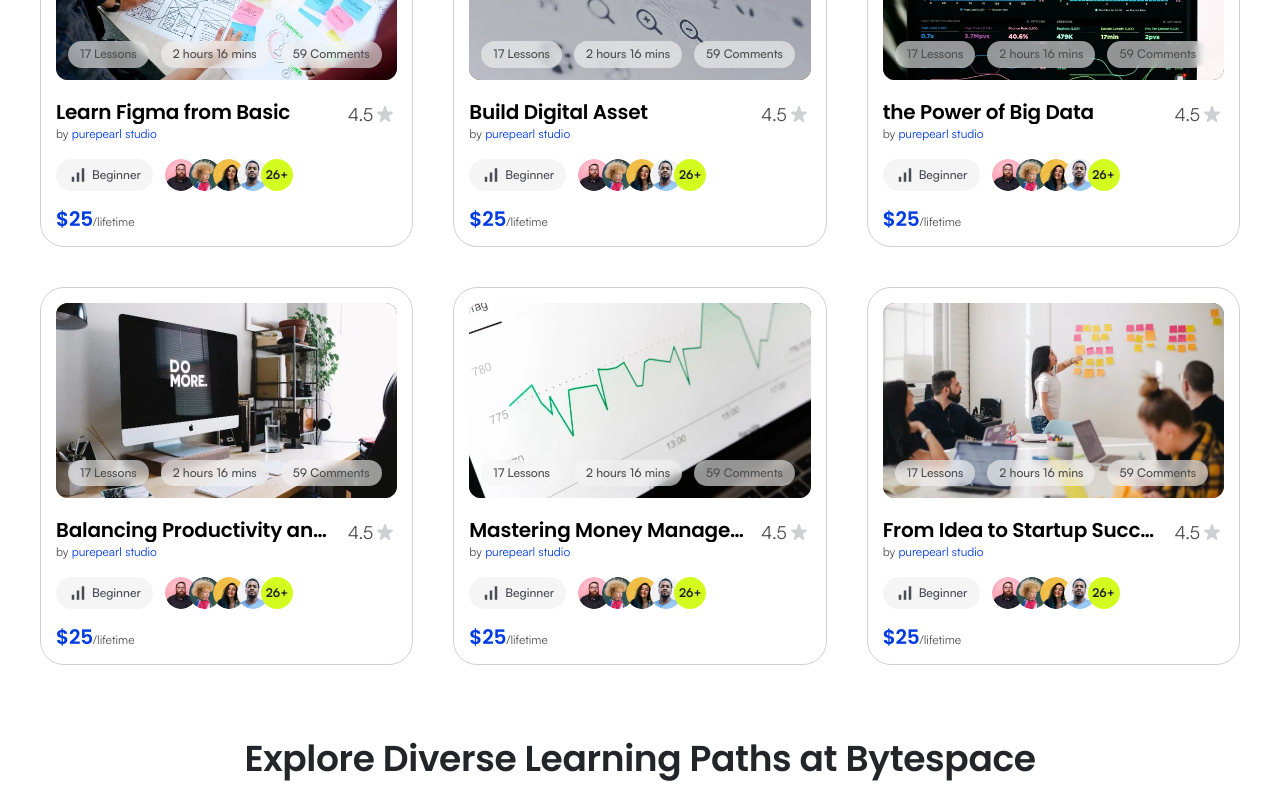
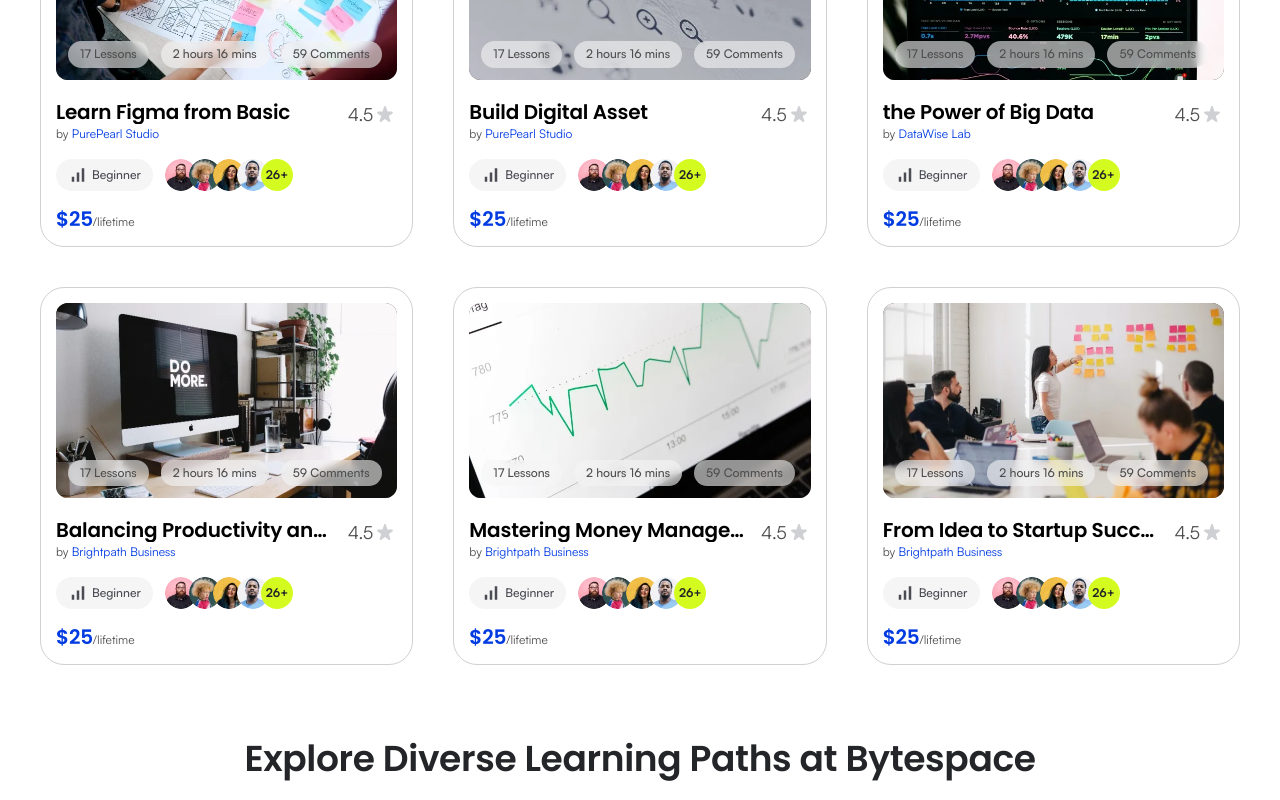
Before and after one commit to mohammad-ishtiaque/byteSpace-web, a Next.js app: page / in a window 1280 px wide. Shown: the part 1900-2700 px from the top of the page. Built offline with nearby package versions, Linux system fonts and the light colour scheme.

Commit message:
Give each course its own creator and count real courses per creator

```diff
--- a/src/components/course/CourseCard.jsx
+++ b/src/components/course/CourseCard.jsx
@@ -2,7 +2,7 @@ import Image from "next/image";
 import Link from "next/link";
 import AvatarGroup from "@/components/ui/AvatarGroup";
 import StarIcon from "@/components/ui/StarIcon";
-import { ROUTES } from "@/lib/constants";
+import { ROUTES, creatorUrl } from "@/lib/constants";
 import { cn } from "@/lib/utils";
 
 export default function CourseCard({ course, variant = "default", className }) {
@@ -44,7 +44,13 @@ export default function CourseCard({ course, variant = "default", className }) {
             </Link>
           </h3>
           <p className="text-body-xs text-muted">
-            by <span className="text-primary">{creator}</span>
+            by{" "}
+            <Link
+              href={creatorUrl(course.creatorSlug)}
+              className="relative z-10 text-primary underline-offset-2 hover:underline"
+            >
+              {creator}
+            </Link>
           </p>
         </div>
         <p className="flex shrink-0 items-center text-body-l text-muted">
--- a/src/components/course/CourseSidebar.jsx
+++ b/src/components/course/CourseSidebar.jsx
@@ -31,7 +31,7 @@ export default function CourseSidebar({ course, creator, creatorHref }) {
       </Link>
 
       <div className="mt-6">
-        <p className="font-heading text-title font-semibold">{creator?.summary}</p>
+        <p className="font-heading text-title font-semibold">{course.ctaText}</p>
         <p className="mt-6 flex items-end">
           <span className="font-heading text-[2rem] leading-[1.2] font-semibold text-primary">${course.price}</span>
           <span className="text-body-m text-muted">/lifetime</span>
@@ -53,7 +53,7 @@ export default function CourseSidebar({ course, creator, creatorHref }) {
               <p className="text-body-m text-shuttle-400">{creator.role}</p>
             </div>
           </div>
-          <p className="mt-6 text-body-m text-shuttle-700">{creator.summary}</p>
+          <p className="mt-6 text-body-m text-shuttle-700">{course.ctaText}</p>
           <Link
             href={creatorHref}
             className="mt-6 inline-flex h-[35px] items-center rounded-3xl border border-shuttle-200 px-4 text-label-s font-medium transition-colors hover:border-primary hover:text-primary"
--- a/src/lib/courses.js
+++ b/src/lib/courses.js
@@ -1,6 +1,8 @@
 export const FEATURED_TOPIC = "Featured";
 
 export const COURSES_PER_PAGE = 9;
+
+export const CREATOR_COURSES_PER_PAGE = 6;
 
 export const SORT_OPTIONS = [
   { value: "", label: "Most relevant" },
--- a/src/mocks/courseDetails.js
+++ b/src/mocks/courseDetails.js
@@ -1,6 +1,7 @@
 const STUDENT = (n) => `/images/avatars/student-${n}.webp`;
 
 export const courseDetails = {
+  ctaText: "Ready to Dive In? Enroll Now and Start Building Your Digital Future!",
   subtitle: "Unlock the Power of Digital Creation with Expert Guidance",
   students: 199,
   totalLessons: 112,
@@ -77,7 +78,7 @@ export const courseDetails = {
   reviews: [
     {
       id: 1,
-      name: "PurePearl Studio",
+      name: "Esther Howard",
       role: "UI/UX Designer",
       avatar: STUDENT(1),
       rating: 5,
--- a/src/mocks/courses.js
+++ b/src/mocks/courses.js
@@ -3,7 +3,6 @@ import { FEATURED_TOPIC } from "@/lib/courses";
 const LEARNERS = [1, 2, 3, 4].map((n) => `/images/avatars/learner-${n}.webp`);
 
 const base = {
-  creator: "purepearl studio",
   level: "Beginner",
   lessons: 17,
   duration: "2 hours 16 mins",
@@ -19,6 +18,7 @@ export const courses = [
   {
     ...base,
     id: 1,
+    creatorSlug: "purepearl-studio",
     slug: "learn-figma-from-basic",
     title: "Learn Figma from Basic",
     image: "/images/courses/course-1.webp",
@@ -29,6 +29,7 @@ export const courses = [
   {
     ...base,
     id: 2,
+    creatorSlug: "purepearl-studio",
     slug: "build-digital-asset",
     title: "Build Digital Asset",
     image: "/images/courses/course-2.webp",
@@ -39,6 +40,7 @@ export const courses = [
   {
     ...base,
     id: 3,
+    creatorSlug: "datawise-lab",
     slug: "the-power-of-big-data",
     title: "the Power of Big Data",
     image: "/images/courses/course-3.webp",
@@ -49,6 +51,7 @@ export const courses = [
   {
     ...base,
     id: 4,
+    creatorSlug: "brightpath-business",
     slug: "balancing-productivity-and-self-care",
     title: "Balancing Productivity and Self-Care",
     image: "/images/courses/course-4.webp",
@@ -59,6 +62,7 @@ export const courses = [
   {
     ...base,
     id: 5,
+    creatorSlug: "brightpath-business",
     slug: "mastering-money-management",
     title: "Mastering Money Management",
     image: "/images/courses/course-5.webp",
@@ -69,6 +73,7 @@ export const courses = [
   {
     ...base,
     id: 6,
+    creatorSlug: "brightpath-business",
     slug: "from-idea-to-startup-success",
     title: "From Idea to Startup Success",
     image: "/images/courses/course-6.webp",
@@ -79,6 +84,7 @@ export const courses = [
   {
     ...base,
     id: 7,
+    creatorSlug: "buzzline-marketing",
     slug: "social-media-marketing-essentials",
     title: "Social Media Marketing Essentials",
     image: "/images/courses/course-6.webp",
@@ -91,6 +97,7 @@ export const courses = [
   {
     ...base,
     id: 8,
+    creatorSlug: "purepearl-studio",
     slug: "design-systems-in-figma",
     title: "Design Systems in Figma",
     image: "/images/courses/course-1.webp",
@@ -103,6 +110,7 @@ export const courses = [
   {
     ...base,
     id: 9,
+    creatorSlug: "datawise-lab",
     slug: "modern-web-development-with-react",
     title: "Modern Web Development with React",
     image: "/images/courses/course-3.webp",
@@ -115,6 +123,7 @@ export const courses = [
   {
     ...base,
     id: 10,
+    creatorSlug: "purepearl-studio",
     slug: "icon-and-illustration-basics",
     title: "Icon and Illustration Basics",
     image: "/images/courses/course-2.webp",
@@ -126,6 +135,7 @@ export const courses = [
   {
     ...base,
     id: 11,
+    creatorSlug: "datawise-lab",
     slug: "data-analysis-with-python",
     title: "Data Analysis with Python",
     image: "/images/courses/course-5.webp",
@@ -138,6 +148,7 @@ export const courses = [
   {
     ...base,
     id: 12,
+    creatorSlug: "purepearl-studio",
     slug: "build-a-productive-workspace",
     title: "Build a Productive Workspace",
     image: "/images/courses/course-4.webp",
@@ -149,6 +160,7 @@ export const courses = [
   {
     ...base,
     id: 13,
+    creatorSlug: "purepearl-studio",
     slug: "photography-for-beginners",
     title: "Photography for Beginners",
     image: "/images/courses/course-1.webp",
@@ -160,6 +172,7 @@ export const courses = [
   {
     ...base,
     id: 14,
+    creatorSlug: "buzzline-marketing",
     slug: "content-marketing-that-works",
     title: "Content Marketing That Works",
     image: "/images/courses/course-5.webp",
@@ -172,6 +185,7 @@ export const courses = [
   {
     ...base,
     id: 15,
+    creatorSlug: "datawise-lab",
     slug: "cloud-basics-for-beginners",
     title: "Cloud Basics for Beginners",
     image: "/images/courses/course-3.webp",
@@ -183,6 +197,7 @@ export const courses = [
   {
     ...base,
     id: 16,
+    creatorSlug: "purepearl-studio",
     slug: "motion-design-and-animation",
     title: "Motion Design and Animation",
     image: "/images/courses/course-2.webp",
--- a/src/mocks/creators.js
+++ b/src/mocks/creators.js
@@ -2,12 +2,37 @@ export const creators = [
   {
     slug: "purepearl-studio",
     name: "PurePearl Studio",
-    courseCreatorName: "purepearl studio",
     role: "Professional Creator",
     headline: "Passionate UI/UX, Web designer",
     avatar: "/images/avatars/student-3.webp",
-    followers: 12,
+    followers: 1284,
     bio: "Welcome to the creative world of PurePearl Studio. Here, you'll discover the passion, expertise, and inspiration that drive my creative journey. Let's explore and learn together!",
-    summary: "Ready to Dive In? Enroll Now and Start Building Your Digital Future!",
+  },
+  {
+    slug: "datawise-lab",
+    name: "DataWise Lab",
+    role: "Data & Development Mentor",
+    headline: "Making data and code easy to understand",
+    avatar: "/images/avatars/testimonial-3.webp",
+    followers: 642,
+    bio: "DataWise Lab turns complex topics like data analysis, cloud and modern web development into clear, practical lessons you can use at work right away.",
+  },
+  {
+    slug: "brightpath-business",
+    name: "Brightpath Business",
+    role: "Business Coach",
+    headline: "Helping founders and freelancers grow",
+    avatar: "/images/avatars/testimonial-2.webp",
+    followers: 915,
+    bio: "Brightpath Business shares real lessons from years of building companies: planning, money management and staying productive without burning out.",
+  },
+  {
+    slug: "buzzline-marketing",
+    name: "Buzzline Marketing",
+    role: "Marketing Strategist",
+    headline: "Social media and content that people actually read",
+    avatar: "/images/avatars/testimonial-1.webp",
+    followers: 377,
+    bio: "Buzzline Marketing teaches social media and content marketing that is simple, honest and focused on results you can measure.",
   },
 ];
--- a/src/services/courses.js
+++ b/src/services/courses.js
@@ -1,6 +1,10 @@
-import { categories, courseLevels, courseTopics, courses } from "@/mocks/courses";
+import { categories, courseLevels, courseTopics, courses as rawCourses } from "@/mocks/courses";
 import { courseDetails } from "@/mocks/courseDetails";
+import { creators } from "@/mocks/creators";
 import { COURSES_PER_PAGE, FEATURED_TOPIC, matchesTopic } from "@/lib/courses";
+
+const creatorNames = Object.fromEntries(creators.map((creator) => [creator.slug, creator.name]));
+const courses = rawCourses.map((course) => ({ ...course, creator: creatorNames[course.creatorSlug] }));
 
 const sorters = {
   rating: (a, b) => b.rating - a.rating,
@@ -19,22 +23,31 @@ export async function getCourses({ topic, limit } = {}) {
   return limit ? result.slice(0, limit) : result;
 }
 
-export async function searchCourses({ q, topic, level, category, creator, sort, page = 1 } = {}) {
+export async function searchCourses({
+  q,
+  topic,
+  level,
+  category,
+  creatorSlug,
+  sort,
+  page = 1,
+  pageSize = COURSES_PER_PAGE,
+} = {}) {
   const filtered = courses.filter(
     (course) =>
-      (!creator || course.creator === creator) &&
+      (!creatorSlug || course.creatorSlug === creatorSlug) &&
       matchesQuery(course, q) &&
       matchesTopic(course, topic) &&
       (!level || course.level === level) &&
       (!category || course.category === category),
   );
   const sorted = sorters[sort] ? [...filtered].sort(sorters[sort]) : filtered;
-  const totalPages = Math.max(1, Math.ceil(sorted.length / COURSES_PER_PAGE));
+  const totalPages = Math.max(1, Math.ceil(sorted.length / pageSize));
   const currentPage = Math.min(Math.max(1, Number(page) || 1), totalPages);
-  const start = (currentPage - 1) * COURSES_PER_PAGE;
+  const start = (currentPage - 1) * pageSize;
 
   return {
-    courses: sorted.slice(start, start + COURSES_PER_PAGE),
+    courses: sorted.slice(start, start + pageSize),
     total: sorted.length,
     page: currentPage,
     totalPages,
--- a/src/services/creators.js
+++ b/src/services/creators.js
@@ -1,11 +1,22 @@
+import { courses } from "@/mocks/courses";
 import { creators } from "@/mocks/creators";
 
-export async function getCreatorBySlug(slug) {
-  return creators.find((creator) => creator.slug === slug) ?? null;
+function withCourseCount(creator) {
+  const courseCount = courses.filter((course) => course.creatorSlug === creator.slug).length;
+  return { ...creator, courseCount };
 }
 
-export async function getCreatorByCourseName(name) {
-  return creators.find((creator) => creator.courseCreatorName === name) ?? null;
+export async function getCreators({ q } = {}) {
+  const query = q?.trim().toLowerCase();
+  const matches = query
+    ? creators.filter((creator) => `${creator.name} ${creator.headline}`.toLowerCase().includes(query))
+    : creators;
+  return matches.map(withCourseCount);
+}
+
+export async function getCreatorBySlug(slug) {
+  const creator = creators.find((item) => item.slug === slug);
+  return creator ? withCourseCount(creator) : null;
 }
 
 export async function getCreatorSlugs() {
```
